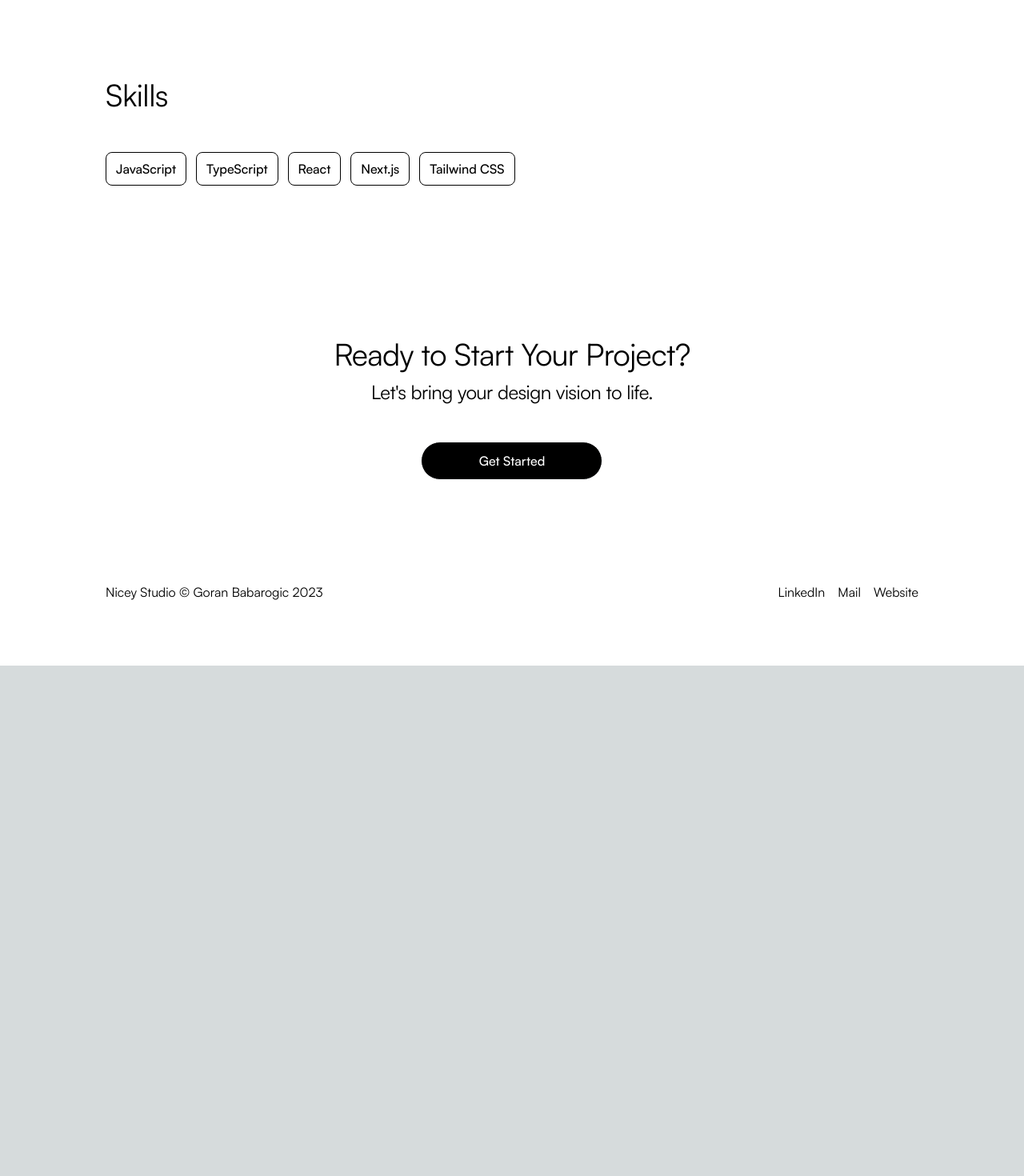
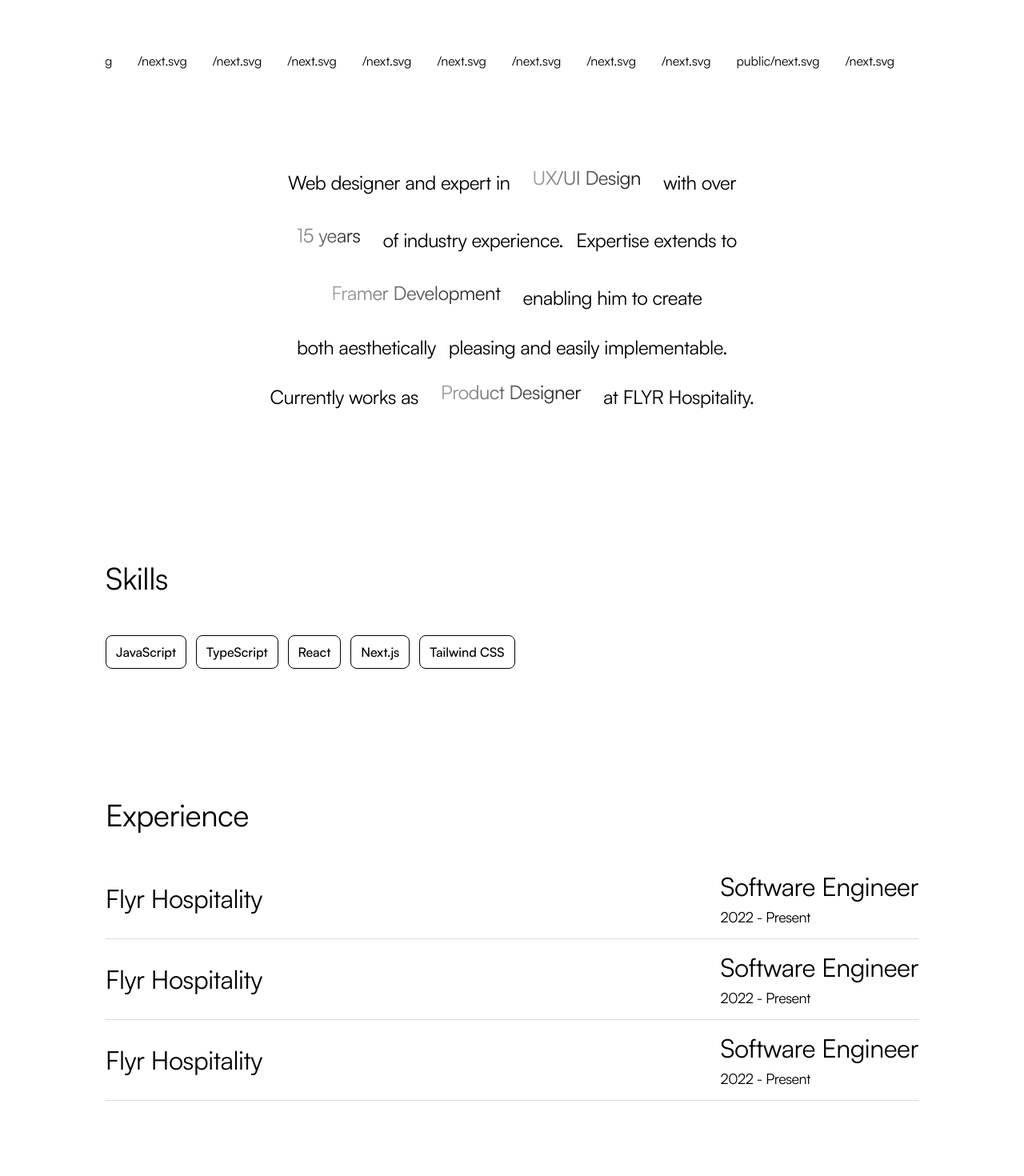
Before and after one commit to hamza4600/hamza-V2, a Next.js app: page / in a window 1280 px wide. Shown: the part 520-1990 px from the top of the page at 80% size. Before the commit the page ends 1352 px from the top, so only its background shows below. Built offline with nearby package versions, Linux system fonts and the light colour scheme.

Commit message:
added sections

```diff
--- a/src/app/layout.tsx
+++ b/src/app/layout.tsx
@@ -1,11 +1,11 @@
 import type { Metadata } from "next";
-import { Inter } from "next/font/google";
+import { Hanken_Grotesk } from "next/font/google";
 import "./globals.css";
 import Navbar from "@/components/navbar";
 import localFont from "next/font/local";
 import Footer from "@/components/footer";
 
-const inter = Inter({ subsets: ["latin"] });
+const inter = Hanken_Grotesk({ subsets: ["latin"], variable: "--font-hanken" });
 
 export const metadata: Metadata = {
   title: "Create Next App",
@@ -42,11 +42,13 @@ const satoshiVariable = localFont({
   variable: "--font-satoshi",
 });
 
+
 export default function RootLayout({
   children,
 }: Readonly<{
   children: React.ReactNode;
 }>) {
+  console.log(inter)
   return (
     <html lang="en">
       <body className={`${inter.className} ${satoshiVariable.className}`}>
--- a/src/app/page.tsx
+++ b/src/app/page.tsx
@@ -1,11 +1,31 @@
+import ExperienceSection from "@/components/section/ExperienceSection";
+import IconAutoScroll from "@/components/section/IconAutoScroll";
 import IntroSection1 from "@/components/section/IntroSection1";
+import ShinningSectionText from "@/components/section/ShinningSectionText";
 import SkillsSection from "@/components/section/SkillsSection";
+
+const icons = [
+  "public/next.svg",
+  "/next.svg",
+  "/next.svg",
+  "/next.svg",
+  "/next.svg",
+  "/next.svg",
+  "/next.svg",
+  "/next.svg",
+  "/next.svg",
+]
 
 export default function Home() {
   return (
     <main className="min-h-screen w-full max-w-[1080px]">
       <IntroSection1 />
+      <section className="pb-8 px-8 pt-16">
+        <IconAutoScroll icons={icons} />
+      </section>
+      <ShinningSectionText />
       <SkillsSection />
+      <ExperienceSection />
     </main>
   );
 }
--- a/src/components/Atoms/Button.tsx
+++ b/src/components/Atoms/Button.tsx
@@ -23,7 +23,7 @@ const Button: React.FC<ButtonProps> = ({
   const baseStyles = 'font-satoshi dark:bg-transparent bg-primary text-[#ffffff] font-medium rounded-full box-shadow-[rgba(47, 43, 67, 0.1)_0px_-1px_0px_0px_inset,_rgba(47, 43, 67, 0.1)_0px_1px_3px_0px]';
 
   const variantStyles = {
-    primary: 'border border-[0.1px] border-solid  border-gray-50 opacity-[1]',
+    primary: 'border border-[0.1px] border-solid  border-gray-50 border-opacity-50',
     secondary: 'bg-gray-200 text-gray-800',
     outline: 'bg-transparent border',
   };
--- /dev/null
+++ b/src/components/section/ExperienceSection.tsx
@@ -0,0 +1,37 @@
+import React from "react";
+import { experience } from "@/constants";
+
+const ExperienceSection = () => {
+  return (
+    <div className="max-w-[1080px] mx-auto md:pt-16 pb-[94px] px-8">
+      <div className="flex flex-col gap-12">
+        <p className="dark:text-primary text-black md:text-[38px] text-[30px] leading-[1.2em] -tracking-[0.5px]">
+          Experience
+        </p>
+        <div className="flex flex-col gap-4">
+          {experience.map((exp, idx) => (
+            <div className="flex flex-col gap-4 font-hanken">
+              <div className="flex justify-between items-center max-md:flex-col max-md:gap-4">
+                <p className="dark:text-primary text-black md:text-[32px] text-[20px] leading-[1.2em] -tracking-[0.5px] font-hanken">
+                  {exp.name}
+                </p>
+                <div className="flex flex-col gap-2 max-md:gap-4 max-md:items-center">
+                  <p className="dark:text-primary text-black md:text-[32px] text-[20px] leading-[1.2em] -tracking-[0.5px]">
+                    {exp.position}
+                  </p>
+                  <p className="dark:text-primary text-black md:text-[18px] text-[14px] leading-[1.2em] -tracking-[0.5px]">
+                    {exp.duration}
+                  </p>
+                </div>
+              </div>
+              {/* make this line thin as possible */}
+              <div className="h-[1px] relative overflow-hidden w-full bg-random opacity-90" />
+            </div>
+          ))}
+        </div>
+      </div>
+    </div>
+  );
+};
+
+export default ExperienceSection;
--- /dev/null
+++ b/src/components/section/IconAutoScroll.tsx
@@ -0,0 +1,47 @@
+'use client';
+import React from 'react';
+import { motion } from 'framer-motion';
+
+interface IconAutoScrollProps {
+  icons: any[];
+  speed?: number;
+}
+
+const IconAutoScroll: React.FC<IconAutoScrollProps> = ({ icons, speed = 3 }) => {
+    return (
+      <div className="overflow-hidden whitespace-nowrap">
+        <motion.div
+          className="inline-block"
+          animate={{
+            x: ['0%', '-50%'],
+          }}
+          transition={{
+            x: {
+              repeat: Infinity,
+              repeatType: "loop",
+              duration: icons.length * speed,
+              ease: "linear",
+            },
+          }}
+          style={{
+            display: 'flex',
+            flexWrap: 'nowrap',
+          }}
+        >
+          {[...icons, ...icons].map((icon, index) => (
+            <span
+              key={index}
+              className="inline-block mx-4 dark:text-primary text-black"
+              style={{
+                flex: '0 0 auto',
+              }}
+            >
+              {icon}
+            </span>
+          ))}
+        </motion.div>
+      </div>
+    );
+  };
+
+export default IconAutoScroll;
--- a/src/components/section/IntroSection1.tsx
+++ b/src/components/section/IntroSection1.tsx
@@ -1,6 +1,7 @@
 import React from "react";
 import Button from "../Atoms/Button";
 
+// bg-gradient-to-r from-gray-800 via-gray-900 to-black
 const IntroSection1 = () => {
   return (
     <div className="pb-12 pt-16 px-8 max-w-[1800px] mx-auto">
--- /dev/null
+++ b/src/components/section/ShinningSectionText.tsx
@@ -0,0 +1,35 @@
+import React from "react";
+
+const ShinningSectionText = () => {
+  return (
+    <div className="max-w-[640px] flex flex-wrap gap-4 items-center justify-center dark:text-[#ffffff] text-[#000000] py-20 mx-auto text-center md:text-[24px] text-[20px] leading-[36px] tracking-[-0.5px]">
+      <span>Web designer and expert in </span>
+      <span className="mb-3 relative inline-block px-3 py-1 text-transparent bg-clip-text bg-gradient-to- bg-gradient-to-l from-primary via-white to-primary bg-300% animate-shine-text bg-primary rounded-full">
+        UX/UI Design
+        {/* <span className="absolute top-0 left-0 w-full h-full bg-gradient-to-r from-transparent via-white to-transparent opacity-30 animate-shine" /> */}
+      </span>
+      <span>with over </span>
+      <span className="mb-3 relative inline-block px-3 py-1 text-transparent bg-clip-text bg-gradient-to- bg-gradient-to-l from-primary via-white to-primary bg-300% animate-shine-text bg-primary rounded-full">
+        15 years
+        {/* <span className="absolute top-0 left-0 w-full h-full bg-gradient-to-r from-transparent via-white to-transparent opacity-0 animate-shine" /> */}
+      </span>
+      <span>of industry experience.</span>
+      <span>Expertise extends to </span>
+      <span className="mb-3 relative inline-block px-3 py-1 text-transparent bg-clip-text bg-gradient-to- bg-gradient-to-l from-primary via-white to-primary bg-300% animate-shine-text bg-primary rounded-full">
+        Framer Development
+        <span className="absolute top-0 left-0 w-full h-full bg-gradient-to-r from-transparent via-white to-transparent opacity-0 animate-shine" />
+      </span>
+      <span>enabling him to create</span>
+      <span>both aesthetically</span>
+      <span>pleasing and easily implementable.</span>
+      <span>Currently works as </span>
+      <span className="mb-3 relative inline-block px-3 py-1 text-transparent bg-clip-text bg-gradient-to- bg-gradient-to-l from-primary via-white to-primary bg-300% animate-shine-text bg-primary rounded-full">
+        Product Designer
+        <span className="absolute top-0 left-0 w-full h-full bg-gradient-to-r from-transparent via-white to-transparent opacity-0 animate-shine" />
+      </span>
+      <span>at FLYR Hospitality.</span>
+    </div>
+  );
+};
+
+export default ShinningSectionText;
--- a/src/constants.ts
+++ b/src/constants.ts
@@ -30,3 +30,21 @@ export const skills = [
         name: "Tailwind CSS",
     },
 ]
+
+export const experience = [
+    {
+        name: "Flyr Hospitality",
+        position: "Software Engineer",
+        duration: "2022 - Present",
+    },
+    {
+        name: "Flyr Hospitality",
+        position: "Software Engineer",
+        duration: "2022 - Present",
+    },
+    {
+        name: "Flyr Hospitality",
+        position: "Software Engineer",
+        duration: "2022 - Present",
+    },
+]
--- a/tailwind.config.ts
+++ b/tailwind.config.ts
@@ -9,6 +9,18 @@ const config: Config = {
   darkMode: 'class',
   theme: {
     extend: {
+      backgroundSize: {
+        '300%': '300%',
+      },
+      animation: {
+        'shine-text': 'shine-text 3s linear infinite',
+      },
+      keyframes: {
+        'shine-text': {
+          '0%': { backgroundPosition: '0% 50%' },
+          '100%': { backgroundPosition: '100% 50%' },
+        },
+      },
       backgroundImage: {
         "gradient-radial": "radial-gradient(var(--tw-gradient-stops))",
         "gradient-conic":
@@ -16,6 +28,7 @@ const config: Config = {
       },
       fontFamily: {
         satoshi: ["var(--font-satoshi)", "sans-serif"],
+        hanken: ["var(--font-hanken)", "sans-serif"],
       },
       textColor: {
         "primary": "rgb(209, 218, 224)",
@@ -28,7 +41,8 @@ const config: Config = {
         darkBackground: '#2b2e3b',
         "primary": "#000000",
         "secondary": "#ffffff",
-        tertiary: "#0f151f"
+        tertiary: "#0f151f",
+        "random": "rgb(209, 218, 224)"
       }
     },
   },
```
